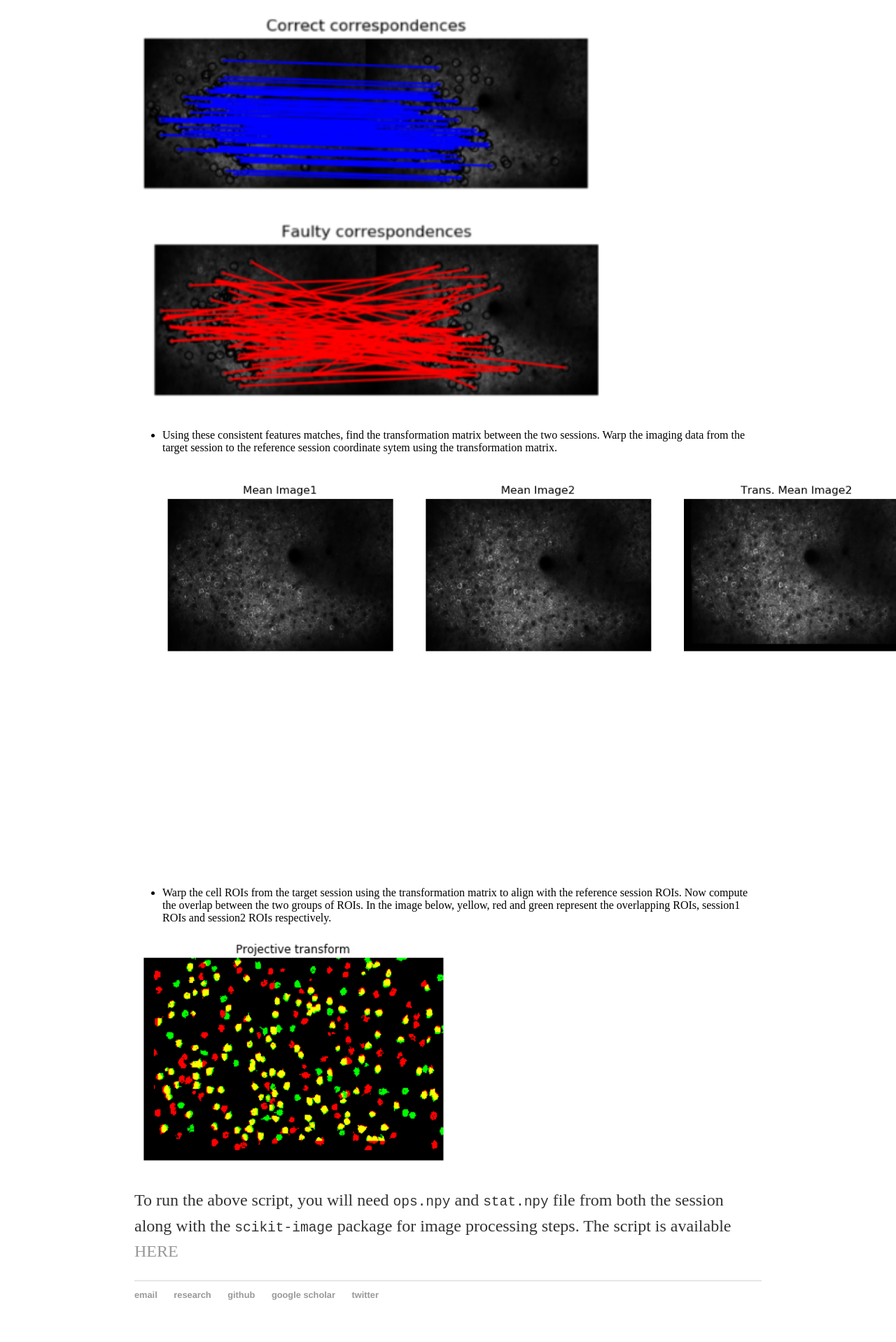
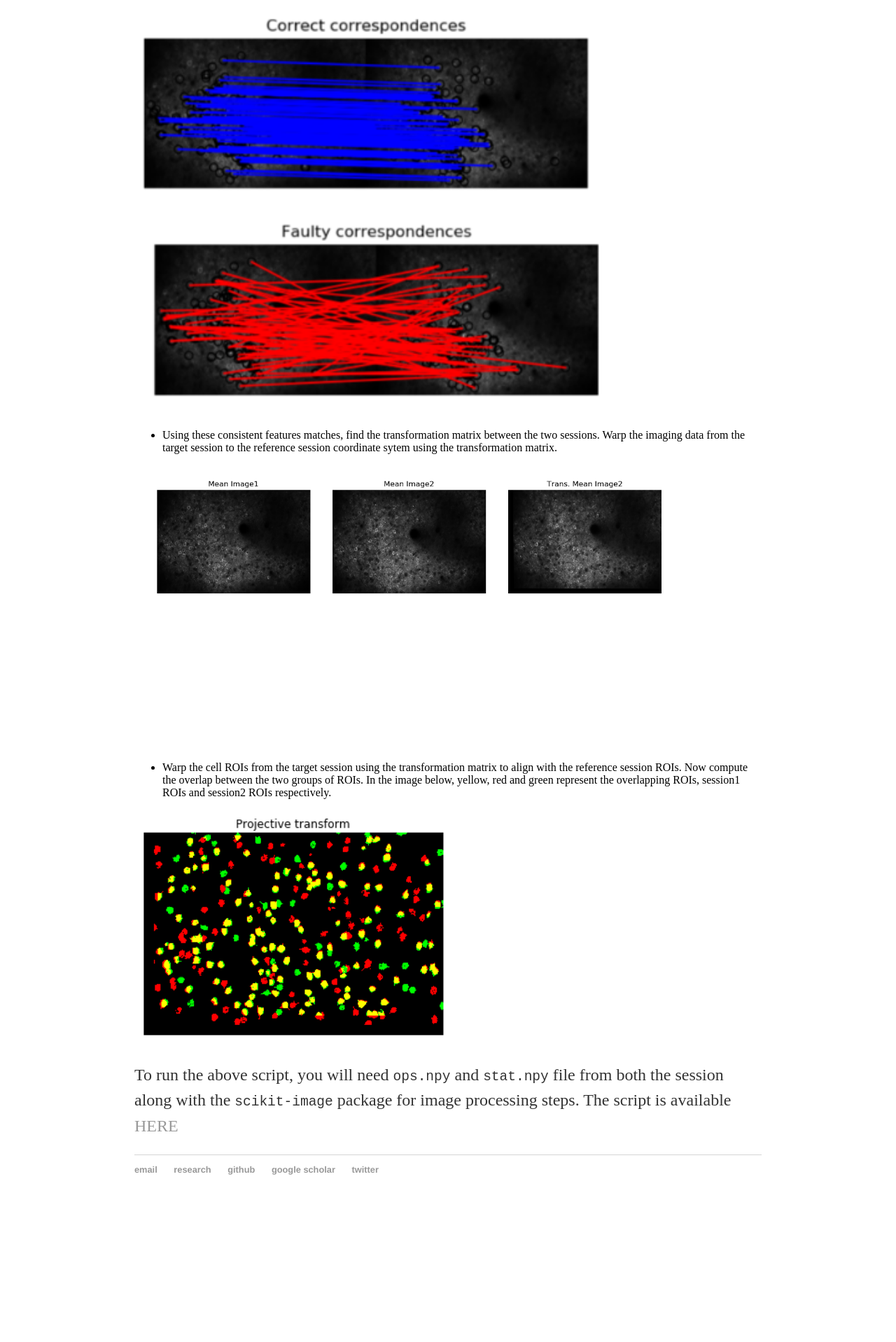
Before and after one commit to rajatsaxena/rajatsaxena.github.io, a Jekyll site: the page built from _posts/2019-08-25-Align-Cell-ROIs-across-days.md, in a window 1280 px wide. Shown: the part 1065-2983 px from the top of the page at 70% size. Built offline with Jekyll 4.4.1, drawn with Linux system fonts in a browser that asks for light colours; our own code applies the rules of GitHub Pages for plain Markdown files; comment, search, counter and statistics services are not loaded; after the commit the page ends 2804 px from its top, so only the background shows below that.

Commit message:
Update 2019-08-25-Align-Cell-ROIs-across-days.md

```diff
--- a/_posts/2019-08-25-Align-Cell-ROIs-across-days.md
+++ b/_posts/2019-08-25-Align-Cell-ROIs-across-days.md
@@ -21,7 +21,7 @@ up, we used probabilistic modeling (RANSAC) to find only consistent matches.
 - Using these consistent features matches, find the transformation matrix between the two sessions. Warp the imaging data from the target
 session to the reference session coordinate sytem using the transformation matrix.
 
-<img src="https://rajatsaxena.github.io//images//transformedMeanImgs.PNG" width="125%" height="125%">
+<img src="https://rajatsaxena.github.io//images//transformedMeanImgs.PNG" width="85%" height="85%">
 
 - Warp the cell ROIs from the target session using the transformation matrix to align with the reference session ROIs. Now compute the
 overlap between the two groups of ROIs. In the image below, yellow, red and green represent the overlapping ROIs, session1 ROIs and
```
